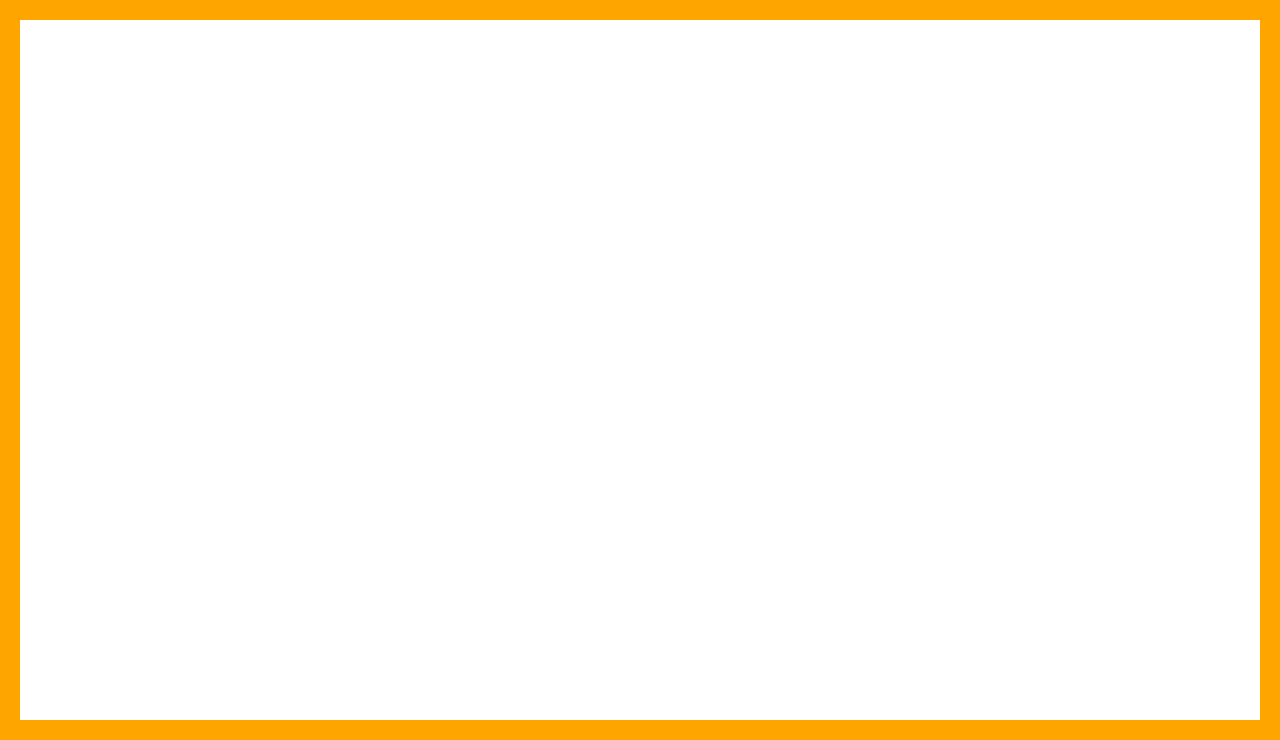
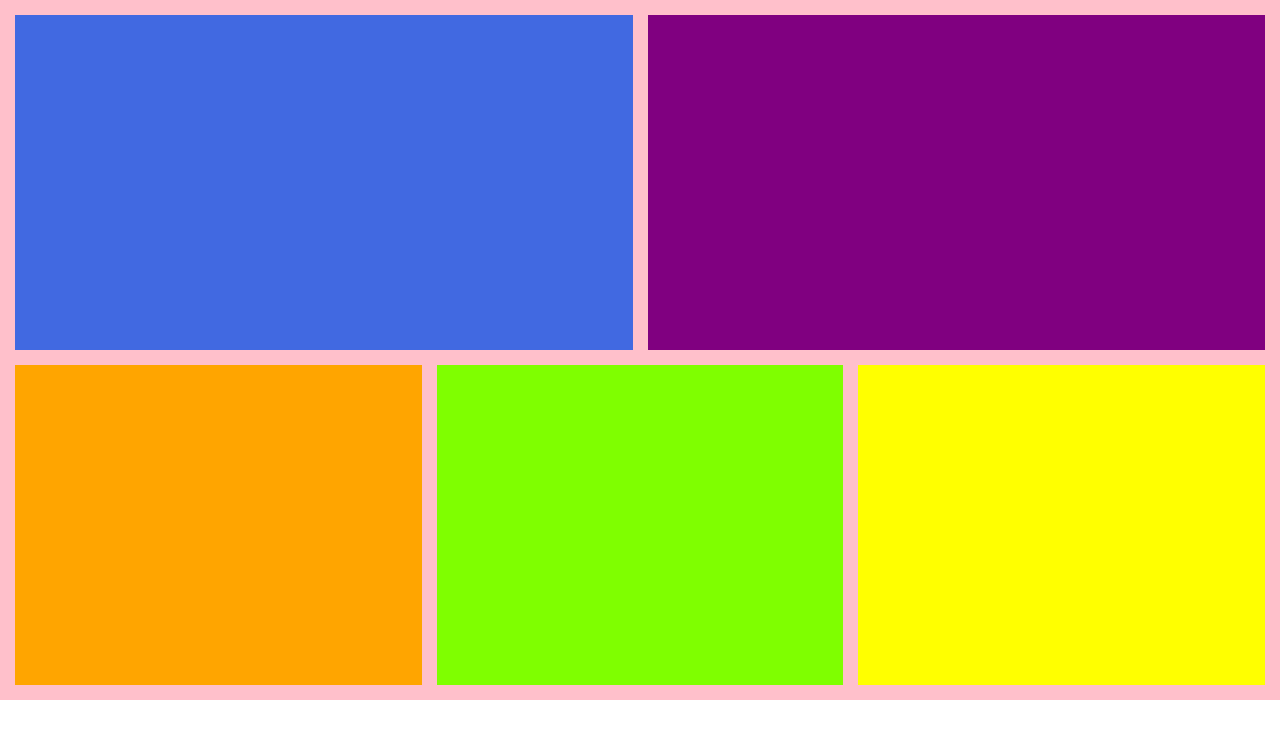
Before and after one commit to waly2020/brief_bootstrap5_kit, a website: page index.html in a window 1280 px wide. Shown: the part 730-1470 px from the top of the page. After the commit the page ends 1430 px from the top, so only its background shows below. Drawn offline with Linux system fonts and the light colour scheme.

Commit message:
new modif

```diff
--- a/about.css
+++ b/about.css
@@ -29,7 +29,6 @@ body{
 }
 .main{
     width: 100%;
-    padding: 20px;
     background-color: orange;
 }
 .menu{
@@ -157,7 +156,35 @@ body{
 }
 .galerie{
     display: grid;
+    grid-template-rows: repeat(2,1fr);
     width: 100%;
     height: 700px;
-    background-color: #fff;
+    padding: 15px;
+    background-color: pink;
 }
+.long_image{
+    display: grid;
+    grid-template-columns: repeat(2,1fr);
+    gap: 15px;
+}
+.petit_image{
+    display: grid;
+    grid-template-columns: repeat(3,1fr);
+    gap: 15px;
+    padding-top: 15px;
+}
+.img_g1{
+    background-color: royalblue;
+}
+.img_g2{
+    background-color: purple;
+}
+.img_g3{
+    background-color: orange;
+}
+.img_g4{
+    background-color: chartreuse;
+}
+.img_g5{
+    background-color: yellow;
+}
--- a/index.html
+++ b/index.html
@@ -38,7 +38,15 @@
     </header>
     <main class="main">
         <div class="galerie">
-
+            <div class="long_image">
+                <div class="img_galerie img_g1"></div>
+                <div class="img_galerie img_g2"></div>
+            </div>
+            <div class="petit_image">
+                <div class="img_galerie img_g3"></div>
+                <div class="img_galerie img_g4"></div>
+                <div class="img_galerie img_g5"></div>
+            </div>
         </div>
     </main>
 </body>
```
Also changed, not shown: bubka_img/6137BUB-BAM-congres_Presa_16x9_EN-frame-button_9ad18c49fa6f683ebe59adb1925c1948.jpg (added), bubka_img/BUBKA-Work-Bosto-Header_2021-02-01-144930_9ad18c49fa6f683ebe59adb1925c1948.jpg (added), bubka_img/Bubka-Agency-Of-Yhe-Year-thumb-small2_9ad18c49fa6f683ebe59adb1925c1948.jpg (added), bubka_img/schaap_443077cf890fe3a7fc7d94aee8b2d81b.jpg (added).
